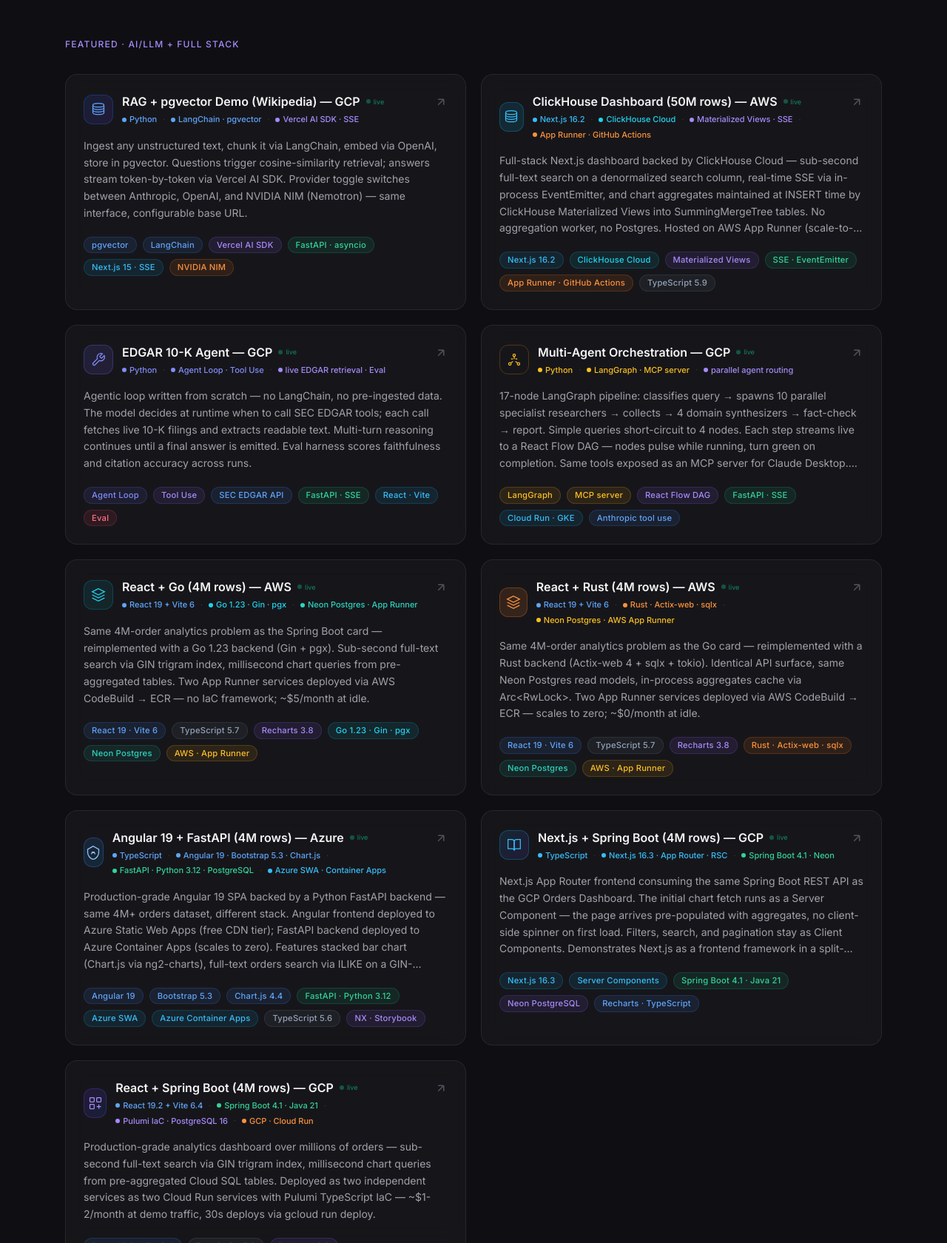
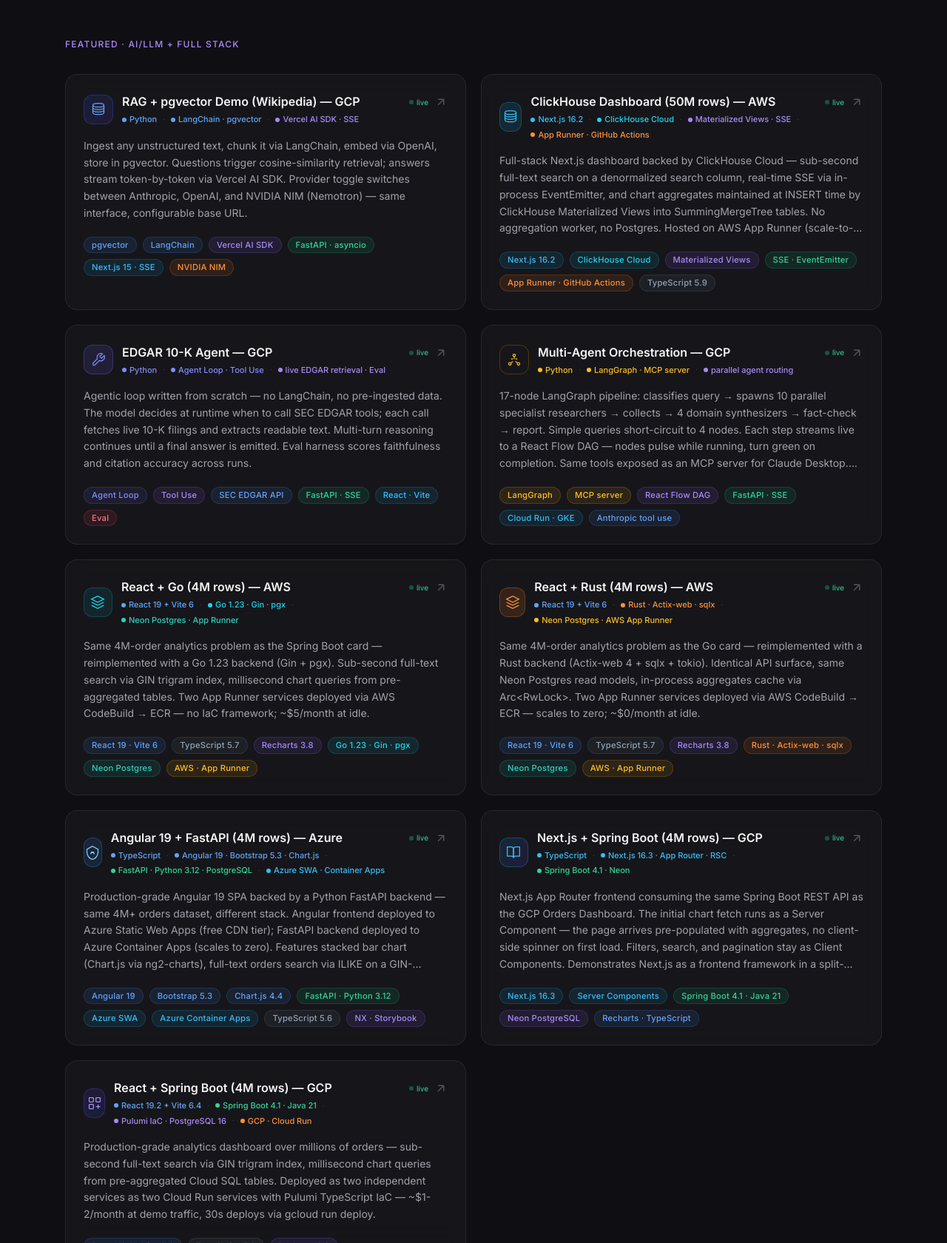
Before and after one commit to bganguly/bganguly.github.io, a plain HTML site: page index.html in a window 1280 px wide. Shown: the part 320-2000 px from the top of the page at 74% size. Drawn offline with nearby package versions, Linux system fonts and the light colour scheme.

Commit message:
Move live indicator to top-right next to arrow on all 9 featured cards
Relocate the pulsing live badge from cramped inline in the h2 title row
to the top-right corner beside the external link arrow — cleaner hierarchy,
better contrast (text-[10px] text-emerald-400 vs prior text-[9px] text-emerald-500/70).

Co-Authored-By: Claude Sonnet 4.6 <noreply@anthropic.com>
Claude-Session: https://claude.ai/code/session_01B2jSPArKjxtn3q8HMybZSA

```diff
--- a/index.html
+++ b/index.html
@@ -138,7 +138,6 @@
             <div>
               <div class="flex items-center gap-2">
                 <h2 class="font-semibold text-zinc-100">RAG + pgvector Demo (Wikipedia) — GCP</h2>
-                <span class="inline-flex items-center gap-1 text-[9px] text-emerald-500/70"><span class="w-1.5 h-1.5 rounded-full bg-emerald-500/80 animate-pulse"></span>live</span>
               </div>
               <div class="flex flex-wrap items-center gap-x-2 gap-y-1 mt-1">
                 <span class="flex items-center gap-1 text-[11px] font-medium text-blue-400"><span class="w-1.5 h-1.5 rounded-full bg-blue-400"></span>Python</span>
@@ -149,10 +148,13 @@
               </div>
             </div>
           </div>
+          <div class="flex items-center gap-2 mt-1 flex-shrink-0">
+            <span class="inline-flex items-center gap-1 text-[10px] text-emerald-400"><span class="w-1.5 h-1.5 rounded-full bg-emerald-500/80 animate-pulse"></span>live</span>
             <svg width="18" height="18" viewBox="0 0 24 24" fill="none" stroke="currentColor" stroke-width="2"
-               class="text-zinc-600 group-hover:text-blue-400 transition-colors mt-1 flex-shrink-0">
+                 class="text-zinc-600 group-hover:text-blue-400 transition-colors">
               <path d="M7 17L17 7M17 7H7M17 7v10"/>
             </svg>
+          </div>
         </div>
         <p class="text-sm text-zinc-400 leading-relaxed mb-5 card-desc">
           Ingest any unstructured text, chunk it via LangChain, embed via OpenAI, store in pgvector.
@@ -181,7 +183,6 @@
             <div>
               <div class="flex items-center gap-2">
                 <h2 class="font-semibold text-zinc-100">ClickHouse Dashboard (50M rows) — AWS</h2>
-                <span class="inline-flex items-center gap-1 text-[9px] text-emerald-500/70"><span class="w-1.5 h-1.5 rounded-full bg-emerald-500/80 animate-pulse"></span>live</span>
               </div>
               <div class="flex flex-wrap items-center gap-x-2 gap-y-1 mt-1">
                 <span class="flex items-center gap-1 text-[11px] font-medium text-sky-400"><span class="w-1.5 h-1.5 rounded-full bg-sky-400"></span>Next.js 16.2</span>
@@ -194,10 +195,13 @@
               </div>
             </div>
           </div>
+          <div class="flex items-center gap-2 mt-1 flex-shrink-0">
+            <span class="inline-flex items-center gap-1 text-[10px] text-emerald-400"><span class="w-1.5 h-1.5 rounded-full bg-emerald-500/80 animate-pulse"></span>live</span>
             <svg width="18" height="18" viewBox="0 0 24 24" fill="none" stroke="currentColor" stroke-width="2"
-               class="text-zinc-600 group-hover:text-sky-400 transition-colors mt-1 flex-shrink-0">
+                 class="text-zinc-600 group-hover:text-sky-400 transition-colors">
               <path d="M7 17L17 7M17 7H7M17 7v10"/>
             </svg>
+          </div>
         </div>
         <p class="text-sm text-zinc-400 leading-relaxed mb-5 card-desc">
           Full-stack Next.js dashboard backed by ClickHouse Cloud — sub-second full-text search on a denormalized
@@ -227,7 +231,6 @@
             <div>
               <div class="flex items-center gap-2">
                 <h2 class="font-semibold text-zinc-100">EDGAR 10-K Agent — GCP</h2>
-                <span class="inline-flex items-center gap-1 text-[9px] text-emerald-500/70"><span class="w-1.5 h-1.5 rounded-full bg-emerald-500/80 animate-pulse"></span>live</span>
               </div>
               <div class="flex flex-wrap items-center gap-x-2 gap-y-1 mt-1">
                 <span class="flex items-center gap-1 text-[11px] font-medium text-indigo-400"><span class="w-1.5 h-1.5 rounded-full bg-indigo-400"></span>Python</span>
@@ -238,10 +241,13 @@
               </div>
             </div>
           </div>
+          <div class="flex items-center gap-2 mt-1 flex-shrink-0">
+            <span class="inline-flex items-center gap-1 text-[10px] text-emerald-400"><span class="w-1.5 h-1.5 rounded-full bg-emerald-500/80 animate-pulse"></span>live</span>
             <svg width="18" height="18" viewBox="0 0 24 24" fill="none" stroke="currentColor" stroke-width="2"
-               class="text-zinc-600 group-hover:text-indigo-400 transition-colors mt-1 flex-shrink-0">
+                 class="text-zinc-600 group-hover:text-indigo-400 transition-colors">
               <path d="M7 17L17 7M17 7H7M17 7v10"/>
             </svg>
+          </div>
         </div>
         <p class="text-sm text-zinc-400 leading-relaxed mb-5 card-desc">
           Agentic loop written from scratch — no LangChain, no pre-ingested data. The model decides at runtime when
@@ -271,7 +277,6 @@
             <div>
               <div class="flex items-center gap-2">
                 <h2 class="font-semibold text-zinc-100">Multi-Agent Orchestration — GCP</h2>
-                <span class="inline-flex items-center gap-1 text-[9px] text-emerald-500/70"><span class="w-1.5 h-1.5 rounded-full bg-emerald-500/80 animate-pulse"></span>live</span>
               </div>
               <div class="flex flex-wrap items-center gap-x-2 gap-y-1 mt-1">
                 <span class="flex items-center gap-1 text-[11px] font-medium text-amber-400"><span class="w-1.5 h-1.5 rounded-full bg-amber-400"></span>Python</span>
@@ -282,10 +287,13 @@
               </div>
             </div>
           </div>
+          <div class="flex items-center gap-2 mt-1 flex-shrink-0">
+            <span class="inline-flex items-center gap-1 text-[10px] text-emerald-400"><span class="w-1.5 h-1.5 rounded-full bg-emerald-500/80 animate-pulse"></span>live</span>
             <svg width="18" height="18" viewBox="0 0 24 24" fill="none" stroke="currentColor" stroke-width="2"
-               class="text-zinc-600 group-hover:text-amber-400 transition-colors mt-1 flex-shrink-0">
+                 class="text-zinc-600 group-hover:text-amber-400 transition-colors">
               <path d="M7 17L17 7M17 7H7M17 7v10"/>
             </svg>
+          </div>
         </div>
         <p class="text-sm text-zinc-400 leading-relaxed mb-5 card-desc">
           17-node LangGraph pipeline: classifies query → spawns 10 parallel specialist researchers → collects →
@@ -315,7 +323,6 @@
             <div>
               <div class="flex items-center gap-2">
                 <h2 class="font-semibold text-zinc-100">React + Go (4M rows) — AWS</h2>
-                <span class="inline-flex items-center gap-1 text-[9px] text-emerald-500/70"><span class="w-1.5 h-1.5 rounded-full bg-emerald-500/80 animate-pulse"></span>live</span>
               </div>
               <div class="flex flex-wrap items-center gap-x-2 gap-y-1 mt-1">
                   <span class="flex items-center gap-1 text-[11px] font-medium text-blue-400"><span class="w-1.5 h-1.5 rounded-full bg-blue-400"></span>React 19 + Vite 6</span>
@@ -326,10 +333,13 @@
               </div>
             </div>
           </div>
+          <div class="flex items-center gap-2 mt-1 flex-shrink-0">
+            <span class="inline-flex items-center gap-1 text-[10px] text-emerald-400"><span class="w-1.5 h-1.5 rounded-full bg-emerald-500/80 animate-pulse"></span>live</span>
             <svg width="18" height="18" viewBox="0 0 24 24" fill="none" stroke="currentColor" stroke-width="2"
-               class="text-zinc-600 group-hover:text-cyan-400 transition-colors mt-1 flex-shrink-0">
+                 class="text-zinc-600 group-hover:text-cyan-400 transition-colors">
               <path d="M7 17L17 7M17 7H7M17 7v10"/>
             </svg>
+          </div>
         </div>
         <p class="text-sm text-zinc-400 leading-relaxed mb-5 card-desc">
           Same 4M-order analytics problem as the Spring Boot card — reimplemented with a Go 1.23 backend (Gin + pgx).
@@ -358,7 +368,6 @@
             <div>
               <div class="flex items-center gap-2">
                 <h2 class="font-semibold text-zinc-100">React + Rust (4M rows) — AWS</h2>
-                <span class="inline-flex items-center gap-1 text-[9px] text-emerald-500/70"><span class="w-1.5 h-1.5 rounded-full bg-emerald-500/80 animate-pulse"></span>live</span>
               </div>
               <div class="flex flex-wrap items-center gap-x-2 gap-y-1 mt-1">
                   <span class="flex items-center gap-1 text-[11px] font-medium text-blue-400"><span class="w-1.5 h-1.5 rounded-full bg-blue-400"></span>React 19 + Vite 6</span>
@@ -369,10 +378,13 @@
               </div>
             </div>
           </div>
+          <div class="flex items-center gap-2 mt-1 flex-shrink-0">
+            <span class="inline-flex items-center gap-1 text-[10px] text-emerald-400"><span class="w-1.5 h-1.5 rounded-full bg-emerald-500/80 animate-pulse"></span>live</span>
             <svg width="18" height="18" viewBox="0 0 24 24" fill="none" stroke="currentColor" stroke-width="2"
-               class="text-zinc-600 group-hover:text-orange-400 transition-colors mt-1 flex-shrink-0">
+                 class="text-zinc-600 group-hover:text-orange-400 transition-colors">
               <path d="M7 17L17 7M17 7H7M17 7v10"/>
             </svg>
+          </div>
         </div>
         <p class="text-sm text-zinc-400 leading-relaxed mb-5 card-desc">
           Same 4M-order analytics problem as the Go card — reimplemented with a Rust backend (Actix-web 4 + sqlx + tokio).
@@ -401,7 +413,6 @@
             <div>
               <div class="flex items-center gap-2">
                 <h2 class="font-semibold text-zinc-100">Angular 19 + FastAPI (4M rows) — Azure</h2>
-                <span class="inline-flex items-center gap-1 text-[9px] text-emerald-500/70"><span class="w-1.5 h-1.5 rounded-full bg-emerald-500/80 animate-pulse"></span>live</span>
               </div>
               <div class="flex flex-wrap items-center gap-x-2 gap-y-1 mt-1">
                 <span class="flex items-center gap-1 text-[11px] font-medium text-blue-400"><span class="w-1.5 h-1.5 rounded-full bg-blue-400"></span>TypeScript</span>
@@ -414,10 +425,13 @@
               </div>
             </div>
           </div>
+          <div class="flex items-center gap-2 mt-1 flex-shrink-0">
+            <span class="inline-flex items-center gap-1 text-[10px] text-emerald-400"><span class="w-1.5 h-1.5 rounded-full bg-emerald-500/80 animate-pulse"></span>live</span>
             <svg width="18" height="18" viewBox="0 0 24 24" fill="none" stroke="currentColor" stroke-width="2"
-               class="text-zinc-600 group-hover:text-blue-400 transition-colors mt-1 flex-shrink-0">
+                 class="text-zinc-600 group-hover:text-blue-400 transition-colors">
               <path d="M7 17L17 7M17 7H7M17 7v10"/>
             </svg>
+          </div>
         </div>
         <p class="text-sm text-zinc-400 leading-relaxed mb-5 card-desc">
           Production-grade Angular 19 SPA backed by a Python FastAPI backend — same 4M+ orders dataset, different stack. Angular frontend deployed to Azure Static Web Apps (free CDN tier); FastAPI backend deployed to Azure Container Apps (scales to zero). Features stacked bar chart (Chart.js via ng2-charts), full-text orders search via ILIKE on a GIN-indexed search_text column, cursor-based customer pagination, and dark-mode toggle.
@@ -446,7 +460,6 @@
             <div>
               <div class="flex items-center gap-2">
                 <h2 class="font-semibold text-zinc-100">Next.js + Spring Boot (4M rows) — GCP</h2>
-                <span class="inline-flex items-center gap-1 text-[9px] text-emerald-500/70"><span class="w-1.5 h-1.5 rounded-full bg-emerald-500/80 animate-pulse"></span>live</span>
               </div>
               <div class="flex flex-wrap items-center gap-x-2 gap-y-1 mt-1">
                 <span class="flex items-center gap-1 text-[11px] font-medium text-sky-400"><span class="w-1.5 h-1.5 rounded-full bg-sky-400"></span>TypeScript</span>
@@ -457,10 +470,13 @@
               </div>
             </div>
           </div>
+          <div class="flex items-center gap-2 mt-1 flex-shrink-0">
+            <span class="inline-flex items-center gap-1 text-[10px] text-emerald-400"><span class="w-1.5 h-1.5 rounded-full bg-emerald-500/80 animate-pulse"></span>live</span>
             <svg width="18" height="18" viewBox="0 0 24 24" fill="none" stroke="currentColor" stroke-width="2"
-               class="text-zinc-600 group-hover:text-sky-400 transition-colors mt-1 flex-shrink-0">
+                 class="text-zinc-600 group-hover:text-sky-400 transition-colors">
               <path d="M7 17L17 7M17 7H7M17 7v10"/>
             </svg>
+          </div>
         </div>
         <p class="text-sm text-zinc-400 leading-relaxed mb-5 card-desc">
           Next.js App Router frontend consuming the same Spring Boot REST API as the GCP Orders Dashboard.
@@ -489,7 +505,6 @@
             <div>
               <div class="flex items-center gap-2">
                 <h2 class="font-semibold text-zinc-100">React + Spring Boot (4M rows) — GCP</h2>
-                <span class="inline-flex items-center gap-1 text-[9px] text-emerald-500/70"><span class="w-1.5 h-1.5 rounded-full bg-emerald-500/80 animate-pulse"></span>live</span>
               </div>
               <div class="flex flex-wrap items-center gap-x-2 gap-y-1 mt-1">
                   <span class="flex items-center gap-1 text-[11px] font-medium text-blue-400"><span class="w-1.5 h-1.5 rounded-full bg-blue-400"></span>React 19.2 + Vite 6.4</span>
@@ -502,10 +517,13 @@
               </div>
             </div>
           </div>
+          <div class="flex items-center gap-2 mt-1 flex-shrink-0">
+            <span class="inline-flex items-center gap-1 text-[10px] text-emerald-400"><span class="w-1.5 h-1.5 rounded-full bg-emerald-500/80 animate-pulse"></span>live</span>
             <svg width="18" height="18" viewBox="0 0 24 24" fill="none" stroke="currentColor" stroke-width="2"
-               class="text-zinc-600 group-hover:text-violet-400 transition-colors mt-1 flex-shrink-0">
+                 class="text-zinc-600 group-hover:text-violet-400 transition-colors">
               <path d="M7 17L17 7M17 7H7M17 7v10"/>
             </svg>
+          </div>
         </div>
         <p class="text-sm text-zinc-400 leading-relaxed mb-5 card-desc">
           Production-grade analytics dashboard over millions of orders — sub-second full-text search via GIN trigram index,
```
Lines whose indentation alone changed are shown as unchanged.
